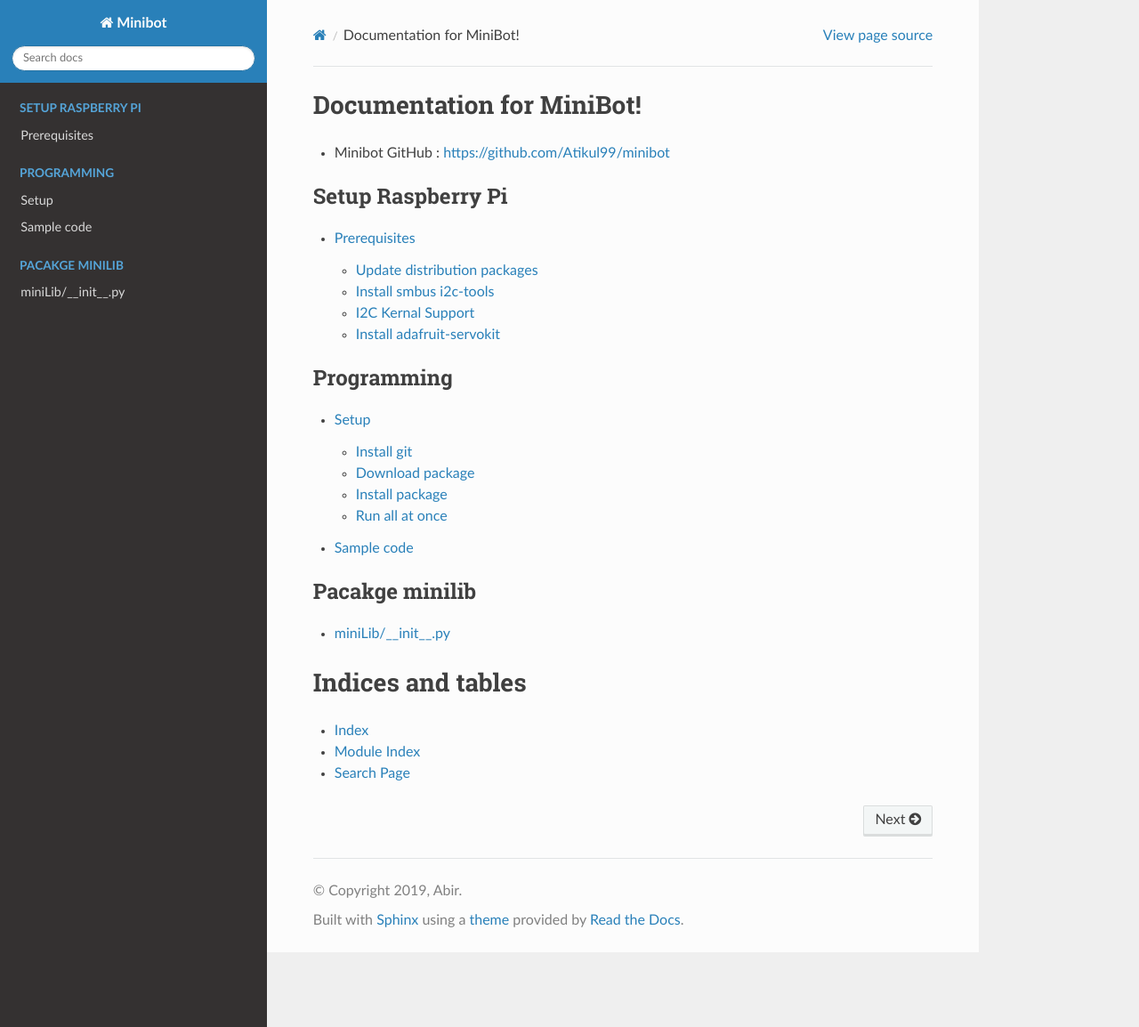
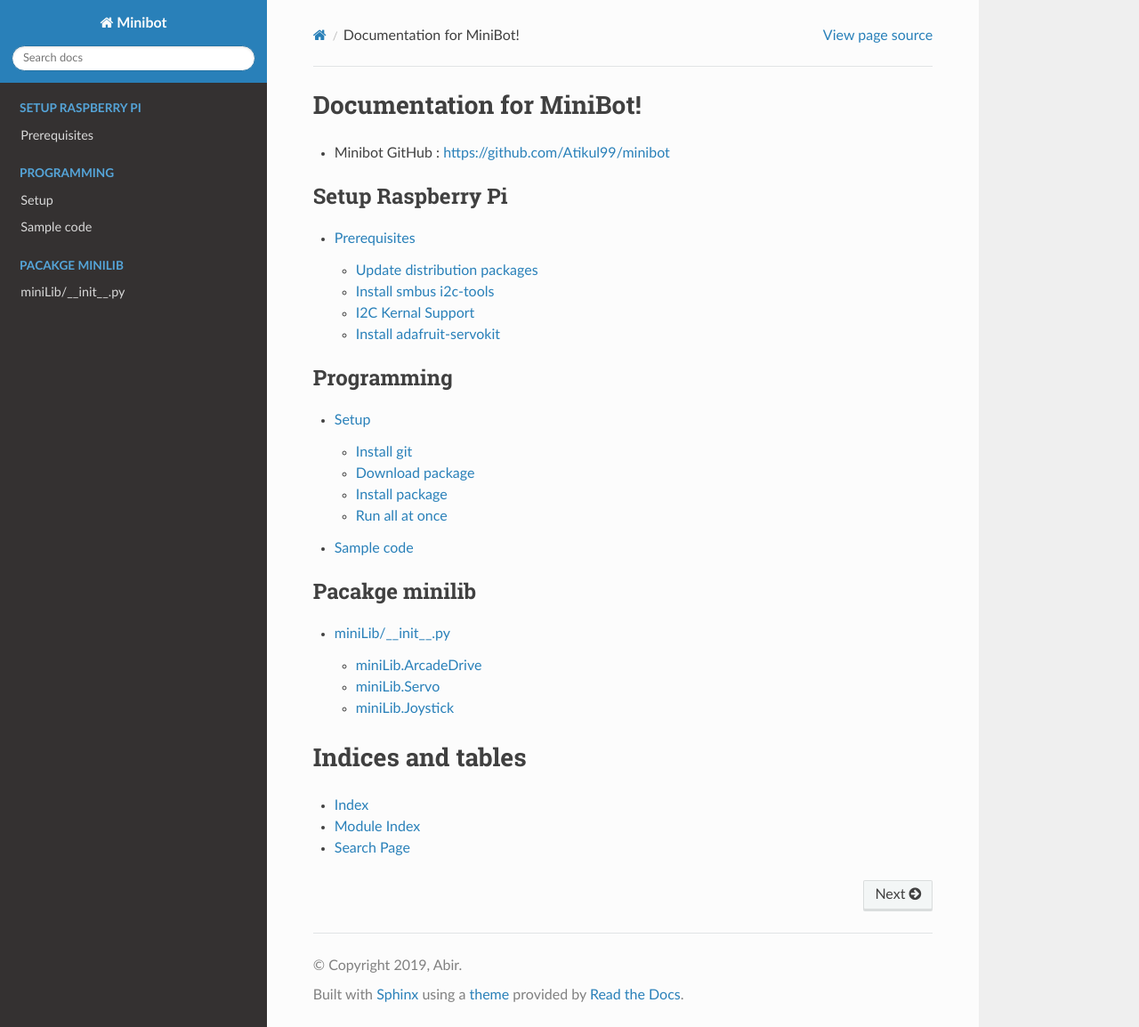
Before and after one commit to a-abir/minibot, a Sphinx documentation site: the page built from docs/index.rst, in a window 1280 px wide and 1154 px high. Shown: the whole window at 89% size. Built offline with Sphinx 7.4.7 and the Read the Docs theme 2.0.0, drawn with Linux system fonts in a browser that asks for light colours.

Commit message:
requirements

```diff
--- a/docs/minilib.rst
+++ b/docs/minilib.rst
@@ -3,13 +3,22 @@ miniLib/__init__.py
 
 Package for Arcade drive, Servos and Joysticks
 
+miniLib.ArcadeDrive
+*******************
+
 .. autoclass:: miniLib.ArcadeDrive
    :undoc-members:
    :members:
 
+miniLib.Servo
+*******************
+
 .. autoclass:: miniLib.Servo
    :undoc-members:
    :members:
+
+miniLib.Joystick
+*******************
 
 .. autoclass:: miniLib.Joystick
    :undoc-members:
```
Also changed, not shown: 6 other files.
